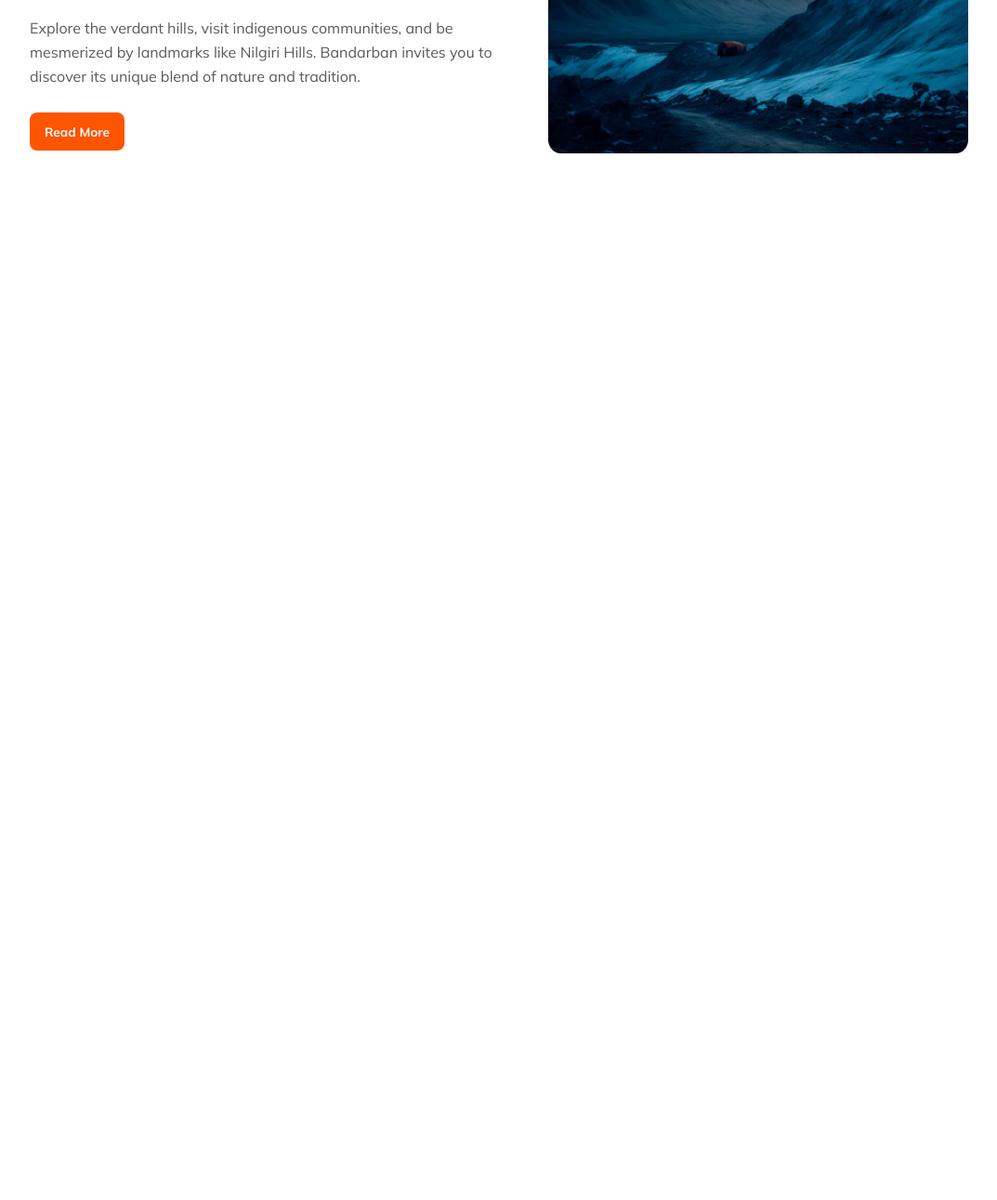
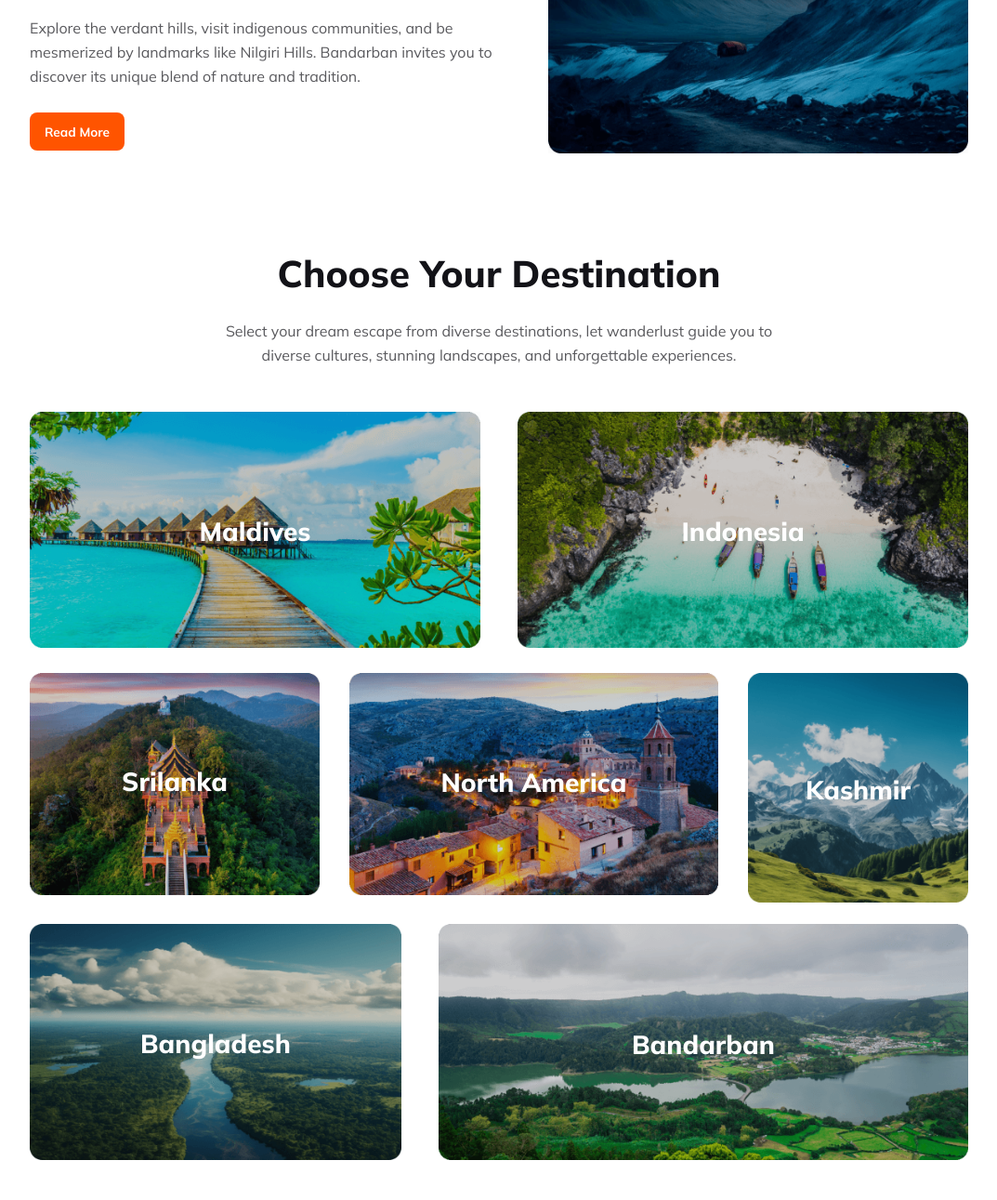
Before and after one commit to MiM1303/Final-Assignment-2, a plain HTML site: page index.html in a window 1280 px wide. Shown: the part 1084-2375 px from the top of the page at 93% size, without its empty margins (103-1176 px from the left). Before the commit the page ends 1353 px from the top, so only its background shows below. Drawn offline with Linux system fonts and the light colour scheme.

Commit message:
completed responsive destination section

```diff
--- a/index.html
+++ b/index.html
@@ -94,6 +94,58 @@
     </section>
     <!-- POPULAR SECTION END -->
 
+    <!-- DESTINATION SECTION START -->
+    <section class="destination-container">
+        <h3 class="section-title">
+            Choose Your Destination
+        </h3>
+        <p class="common-text destination-text" >
+            Select your dream escape from diverse destinations,  let wanderlust guide you to diverse cultures, stunning landscapes, and unforgettable experiences.
+        </p>
+
+        <div class="destination-images">
+            <div class="row1">
+                <div class="maldives">
+                    <img src="./images/Rectangle 5.png" alt="">
+                    <p class="destination-name">Maldives</p>
+                </div>
+                <div class="indonesia">
+                    <img src="./images/Rectangle 8.png" alt="">
+                    <p class="destination-name">Indonesia</p>
+                </div>
+            </div>
+
+            <div class="row2">
+                <div class="srilanka">
+                    <img src="./images/Rectangle 6.png" alt="">
+                    <p class="destination-name">Srilanka</p>
+                </div>
+                <div class="north-america">
+                    <img src="./images/Rectangle 7.png" alt="">
+                    <p class="destination-name">North America</p>
+                </div>
+                <div class="kashmir">
+                    <img src="./images/Rectangle 9.png" alt="">
+                    <p class="destination-name">Kashmir</p>
+                </div>
+            </div>
+
+            <div class="row3">
+                <div class="bangladesh">
+                    <img src="./images/Rectangle 11.png" alt="">
+                    <p class="destination-name">Bangladesh</p>
+                </div>
+                <div class="bandarban">
+                    <img src="./images/Rectangle 10.png" alt="">
+                    <p class="destination-name">Bandarban</p>
+                </div>
+            </div>
+
+        </div>
+
+    </section>
+    <!-- DESTINATION SECTION END -->
+
     <!-- MAIN SECTION END -->
 
 
--- a/styles/styles.css
+++ b/styles/styles.css
@@ -188,6 +188,75 @@ nav{
     }
 
 
+    /* DESTINATION SECTION STYLES */
+
+    .destination-container{
+        text-align: center;
+        margin-bottom: 100px;
+    }
+
+    .row1 {
+        display: flex;
+        justify-content: space-between;
+      }
+
+    .row2{
+        display: flex;
+        justify-content: space-between;
+        margin-top: -12px;
+      }
+
+    .row3{
+        display: flex;
+        justify-content: space-between;
+        margin-top: -16px;
+    }
+
+      .row1 img{
+        max-width:  485px;
+      }
+
+      .row2 .srilanka img{
+        max-width:  312px;
+      }
+
+      .row2 .north-america img{
+        max-width:  397px;
+      }
+
+      .row2 .kashmir img{
+        max-width:  237px;
+      }
+
+      .row3 .bangladesh img{
+        max-width: 400px;
+      }
+
+      .row3 .bandarban img{
+        max-width: 570px;
+      }
+
+      .destination-name {
+        margin: 0 0;
+        color: white;
+        text-align: center;
+        font-size: 1.75rem;
+        font-weight: 800;
+        position: relative;
+        bottom: 50%;
+    }
+
+    .destination-container p{
+        max-width: 643px;
+        margin: 0 auto;
+        /* margin-bottom: 48px; */
+    }
+
+    .destination-container .destination-text{
+        margin-bottom: 48px;
+    }
+
+
 
 
 
@@ -289,7 +358,54 @@ nav{
     max-width: 100%;
 }
 
-/* .popular-image img{
-  width: 107%;
-} */
+/* DESTINATION STYLES */
+
+.destination-container{
+    align-items: center;
+    margin-left: auto;
+    margin-right: auto;
+    margin-bottom: 12px;
 }
+
+.destination-images {
+  align-content: center;
+}
+.destination-images img{
+  width: 480px;
+  height: 265px;
+  margin-bottom: -8px;
+}
+
+.destination-images img{
+  max-width: 450px;
+  max-height: 265px;
+  margin-bottom: -8px;
+}
+
+.destination-images .row2 img{
+    max-width: 450px;
+    max-height: 265px;
+    margin-bottom: -8px;
+  }
+
+  .destination-images .row3 img{
+    max-width: 450px;
+    max-height: 265px;
+  }
+
+.row1, .row2, .row3{
+    flex-direction: column;
+    margin-bottom: 14px;
+}
+
+.destination-name {
+    margin: 0 0;
+    font-size: 1.25rem;
+    font-weight: 700;
+    position: relative;
+    bottom: 137.5px;
+}
+
+
+
+}
```
